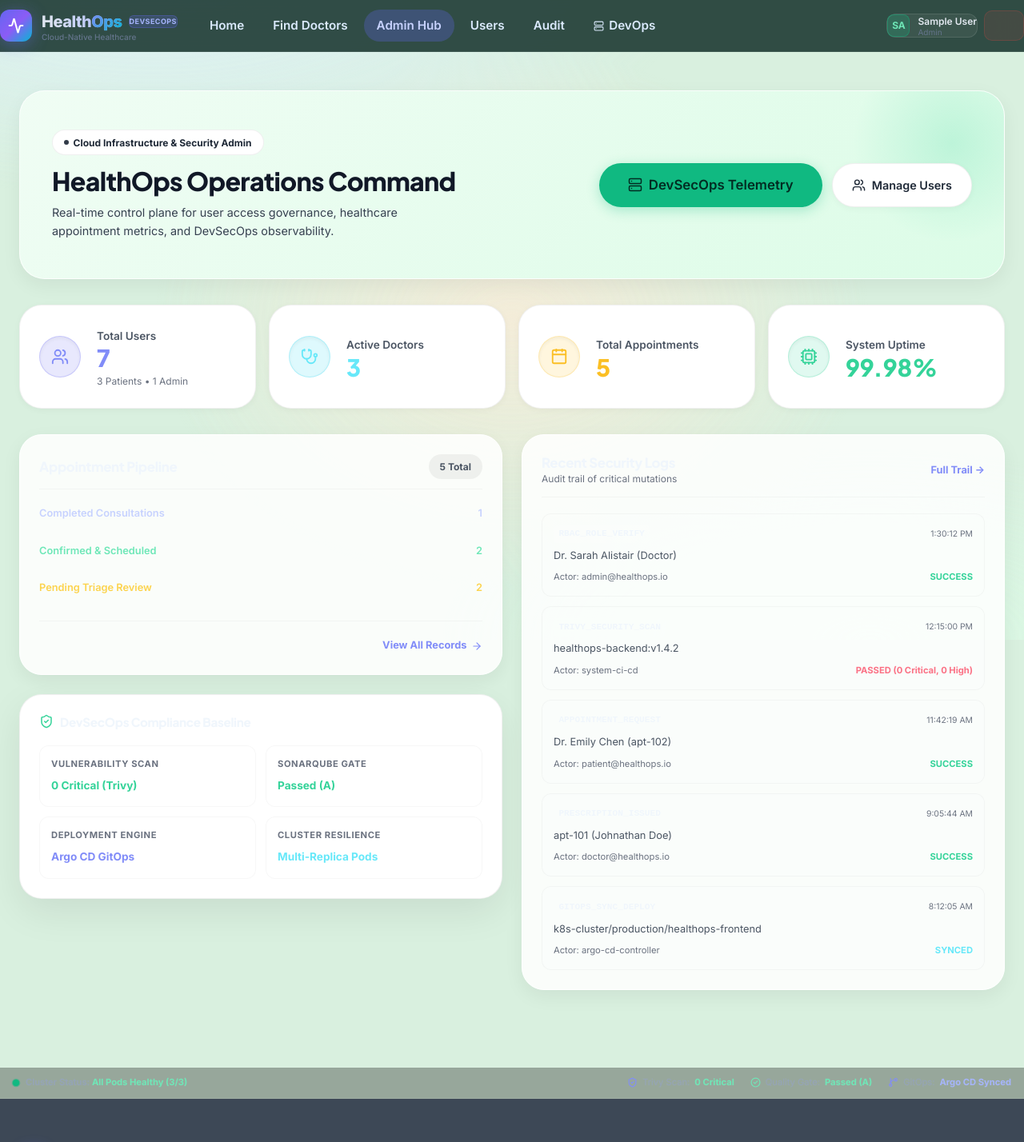
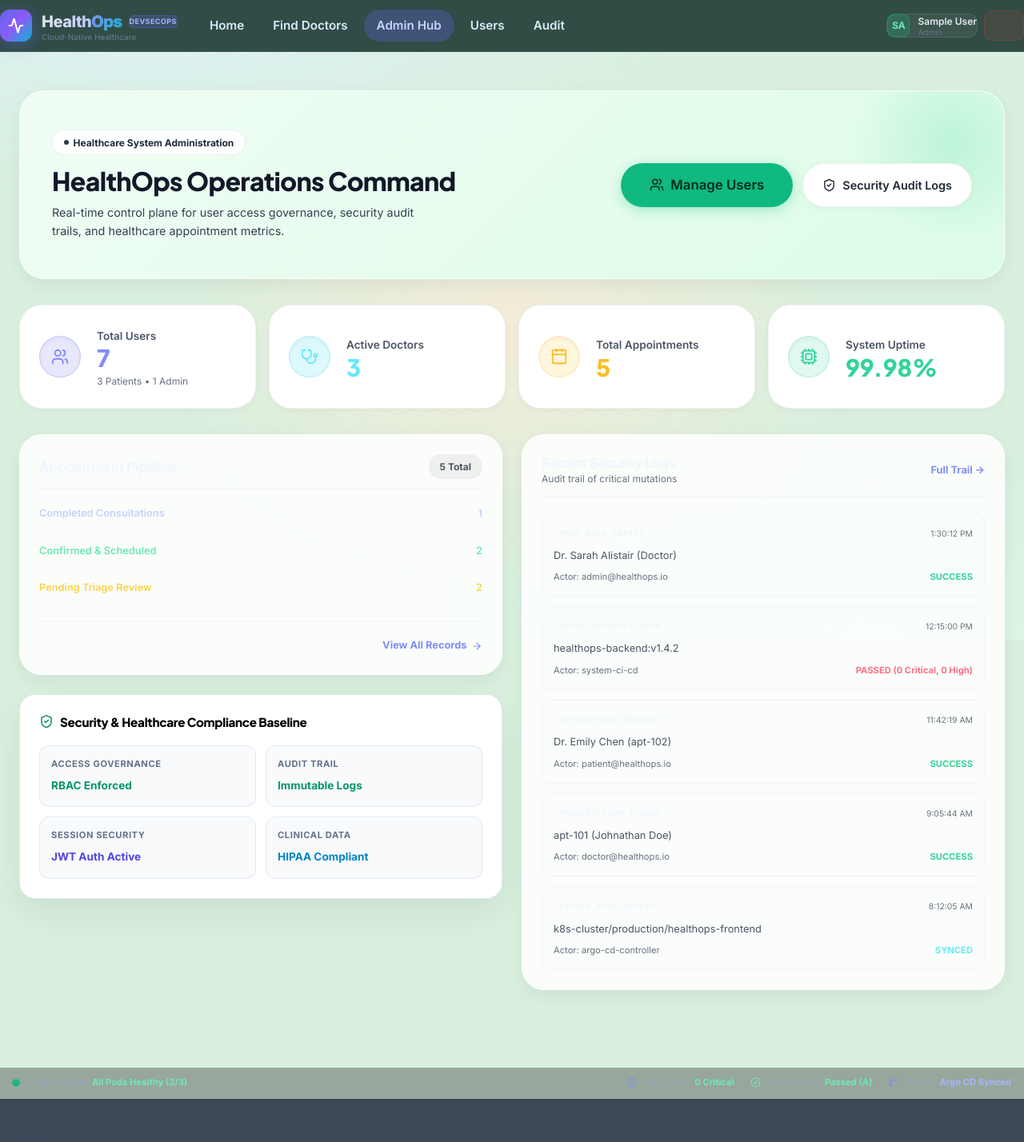
Before and after one commit to chalindu888/Secure-Cloud-Native-Healthcare-Management-Platform_Devops-GroupNo-73-, a React (Vite) app in the folder frontend/: page /admin in a window 1280 px wide. Shown: the top 1428 px of the page at 80% size. Built offline with nearby package versions, Linux system fonts and the light colour scheme; sample sign-in values are in the browser's storage.

Commit message:
Remove unessary parts

```diff
--- a/frontend/src/App.jsx
+++ b/frontend/src/App.jsx
@@ -1,5 +1,5 @@
 import React from 'react';
-import { Routes, Route } from 'react-router-dom';
+import { Routes, Route, Navigate } from 'react-router-dom';
 import { AuthProvider } from './context/AuthContext';
 import { DataProvider } from './context/DataContext';
 
@@ -30,7 +30,6 @@ import DoctorSchedule from './pages/doctor/DoctorSchedule';
 import AdminDashboard from './pages/admin/AdminDashboard';
 import UserManagement from './pages/admin/UserManagement';
 import AuditLogs from './pages/admin/AuditLogs';
-import DevOpsHealth from './pages/admin/DevOpsHealth';
 
 function App() {
   return (
@@ -134,11 +133,7 @@ function App() {
               />
               <Route
                 path="/admin/devops"
-                element={
-                  <ProtectedRoute allowedRoles={['admin']}>
-                    <DevOpsHealth />
-                  </ProtectedRoute>
-                }
+                element={<Navigate to="/admin" replace />}
               />
 
               {/* 404 Catch-All */}
--- a/frontend/src/components/Navbar.jsx
+++ b/frontend/src/components/Navbar.jsx
@@ -145,14 +145,6 @@ const Navbar = () => {
                   <Link to="/admin" className={`nav-link ${isActive('/admin') ? 'active' : ''}`}>Admin Hub</Link>
                   <Link to="/admin/users" className={`nav-link ${isActive('/admin/users') ? 'active' : ''}`}>Users</Link>
                   <Link to="/admin/audit-logs" className={`nav-link ${isActive('/admin/audit-logs') ? 'active' : ''}`}>Audit</Link>
-                  <Link
-                    to="/admin/devops"
-                    className={`nav-link flex items-center gap-1.5 ${isActive('/admin/devops') ? 'active' : ''}`}
-                    style={{ color: isActive('/admin/devops') ? '#6ee7b7' : undefined }}
-                  >
-                    <Server size={13} />
-                    DevOps
-                  </Link>
                 </>
               )}
             </div>
@@ -347,7 +339,6 @@ const Navbar = () => {
               { to: '/admin', label: 'Admin Hub' },
               { to: '/admin/users', label: 'User Management' },
               { to: '/admin/audit-logs', label: 'Audit Logs' },
-              { to: '/admin/devops', label: 'DevOps Observability' },
             ].map(({ to, label }) => (
               <Link key={to} to={to} onClick={() => setMobileMenuOpen(false)} className="block px-3 py-2.5 rounded-xl text-sm font-medium nav-link">{label}</Link>
             ))}
--- a/frontend/src/pages/admin/AdminDashboard.jsx
+++ b/frontend/src/pages/admin/AdminDashboard.jsx
@@ -29,27 +29,27 @@ const AdminDashboard = () => {
         <div style={{ position: 'relative' }}>
           <div className="badge badge-success" style={{ marginBottom: '0.75rem', display: 'inline-flex' }}>
             <span className="badge-dot animate-pulse"></span>
-            Cloud Infrastructure & Security Admin
+            Healthcare System Administration
           </div>
           <h1 style={{ fontSize: 'clamp(1.4rem, 3vw, 2rem)', fontWeight: 900, color: '#fff', marginBottom: '0.5rem' }}>
             HealthOps Operations Command
           </h1>
           <p style={{ color: 'rgba(209,250,229,0.8)', fontSize: '0.9rem', maxWidth: '480px' }}>
-            Real-time control plane for user access governance, healthcare appointment metrics, and DevSecOps observability.
+            Real-time control plane for user access governance, security audit trails, and healthcare appointment metrics.
           </p>
         </div>
 
         <div style={{ display: 'flex', flexWrap: 'wrap', gap: '0.75rem', position: 'relative' }}>
-          <Link to="/admin/devops" className="btn btn-primary btn-lg" style={{ background: '#10b981', color: '#022c22', border: 'none', boxShadow: '0 4px 16px rgba(16,185,129,0.3)' }}
+          <Link to="/admin/users" className="btn btn-primary btn-lg" style={{ background: '#10b981', color: '#022c22', border: 'none', boxShadow: '0 4px 16px rgba(16,185,129,0.3)' }}
             onMouseEnter={e => e.currentTarget.style.background = '#34d399'}
             onMouseLeave={e => e.currentTarget.style.background = '#10b981'}
           >
-            <Server size={18} />
-            DevSecOps Telemetry
+            <Users size={18} />
+            Manage Users
           </Link>
-          <Link to="/admin/users" className="btn btn-secondary">
-            <Users size={17} />
-            Manage Users
+          <Link to="/admin/audit-logs" className="btn btn-secondary">
+            <ShieldCheck size={17} />
+            Security Audit Logs
           </Link>
         </div>
       </div>
@@ -163,28 +163,28 @@ const AdminDashboard = () => {
             </div>
           </div>
 
-          <div className="card-strong" style={{ padding: '1.5rem' }}>
-            <h4 style={{ fontSize: '0.95rem', fontWeight: 800, color: '#f0f6fc', display: 'flex', alignItems: 'center', gap: '0.5rem', marginBottom: '1.25rem' }}>
-              <ShieldCheck size={18} style={{ color: '#34d399' }} />
-              DevSecOps Compliance Baseline
+          <div className="card-strong" style={{ padding: '1.5rem', background: '#ffffff', border: '1px solid #e2e8f0', borderRadius: '1.25rem' }}>
+            <h4 style={{ fontSize: '0.95rem', fontWeight: 800, color: '#000000', display: 'flex', alignItems: 'center', gap: '0.5rem', marginBottom: '1.25rem' }}>
+              <ShieldCheck size={18} style={{ color: '#059669' }} />
+              Security & Healthcare Compliance Baseline
             </h4>
 
             <div style={{ display: 'grid', gridTemplateColumns: '1fr 1fr', gap: '0.75rem' }}>
-              <div style={{ padding: '0.875rem', borderRadius: '0.75rem', background: 'rgba(255,255,255,0.04)', border: '1px solid var(--bdr-subtle)' }}>
-                <span style={{ fontSize: '0.7rem', color: 'var(--txt-muted)', textTransform: 'uppercase', letterSpacing: '0.05em', fontWeight: 700, display: 'block', marginBottom: '0.25rem' }}>Vulnerability Scan</span>
-                <strong style={{ fontSize: '0.85rem', color: '#34d399' }}>0 Critical (Trivy)</strong>
+              <div style={{ padding: '0.875rem', borderRadius: '0.75rem', background: '#f8fafc', border: '1px solid #e2e8f0' }}>
+                <span style={{ fontSize: '0.7rem', color: '#64748b', textTransform: 'uppercase', letterSpacing: '0.05em', fontWeight: 700, display: 'block', marginBottom: '0.25rem' }}>Access Governance</span>
+                <strong style={{ fontSize: '0.85rem', color: '#059669' }}>RBAC Enforced</strong>
               </div>
-              <div style={{ padding: '0.875rem', borderRadius: '0.75rem', background: 'rgba(255,255,255,0.04)', border: '1px solid var(--bdr-subtle)' }}>
-                <span style={{ fontSize: '0.7rem', color: 'var(--txt-muted)', textTransform: 'uppercase', letterSpacing: '0.05em', fontWeight: 700, display: 'block', marginBottom: '0.25rem' }}>SonarQube Gate</span>
-                <strong style={{ fontSize: '0.85rem', color: '#34d399' }}>Passed (A)</strong>
+              <div style={{ padding: '0.875rem', borderRadius: '0.75rem', background: '#f8fafc', border: '1px solid #e2e8f0' }}>
+                <span style={{ fontSize: '0.7rem', color: '#64748b', textTransform: 'uppercase', letterSpacing: '0.05em', fontWeight: 700, display: 'block', marginBottom: '0.25rem' }}>Audit Trail</span>
+                <strong style={{ fontSize: '0.85rem', color: '#059669' }}>Immutable Logs</strong>
               </div>
-              <div style={{ padding: '0.875rem', borderRadius: '0.75rem', background: 'rgba(255,255,255,0.04)', border: '1px solid var(--bdr-subtle)' }}>
-                <span style={{ fontSize: '0.7rem', color: 'var(--txt-muted)', textTransform: 'uppercase', letterSpacing: '0.05em', fontWeight: 700, display: 'block', marginBottom: '0.25rem' }}>Deployment Engine</span>
-                <strong style={{ fontSize: '0.85rem', color: '#818cf8' }}>Argo CD GitOps</strong>
+              <div style={{ padding: '0.875rem', borderRadius: '0.75rem', background: '#f8fafc', border: '1px solid #e2e8f0' }}>
+                <span style={{ fontSize: '0.7rem', color: '#64748b', textTransform: 'uppercase', letterSpacing: '0.05em', fontWeight: 700, display: 'block', marginBottom: '0.25rem' }}>Session Security</span>
+                <strong style={{ fontSize: '0.85rem', color: '#4f46e5' }}>JWT Auth Active</strong>
               </div>
-              <div style={{ padding: '0.875rem', borderRadius: '0.75rem', background: 'rgba(255,255,255,0.04)', border: '1px solid var(--bdr-subtle)' }}>
-                <span style={{ fontSize: '0.7rem', color: 'var(--txt-muted)', textTransform: 'uppercase', letterSpacing: '0.05em', fontWeight: 700, display: 'block', marginBottom: '0.25rem' }}>Cluster Resilience</span>
-                <strong style={{ fontSize: '0.85rem', color: '#67e8f9' }}>Multi-Replica Pods</strong>
+              <div style={{ padding: '0.875rem', borderRadius: '0.75rem', background: '#f8fafc', border: '1px solid #e2e8f0' }}>
+                <span style={{ fontSize: '0.7rem', color: '#64748b', textTransform: 'uppercase', letterSpacing: '0.05em', fontWeight: 700, display: 'block', marginBottom: '0.25rem' }}>Clinical Data</span>
+                <strong style={{ fontSize: '0.85rem', color: '#0284c7' }}>HIPAA Compliant</strong>
               </div>
             </div>
           </div>
```
Also changed, not shown: frontend/src/pages/admin/DevOpsHealth.jsx (+14 -14 lines).
